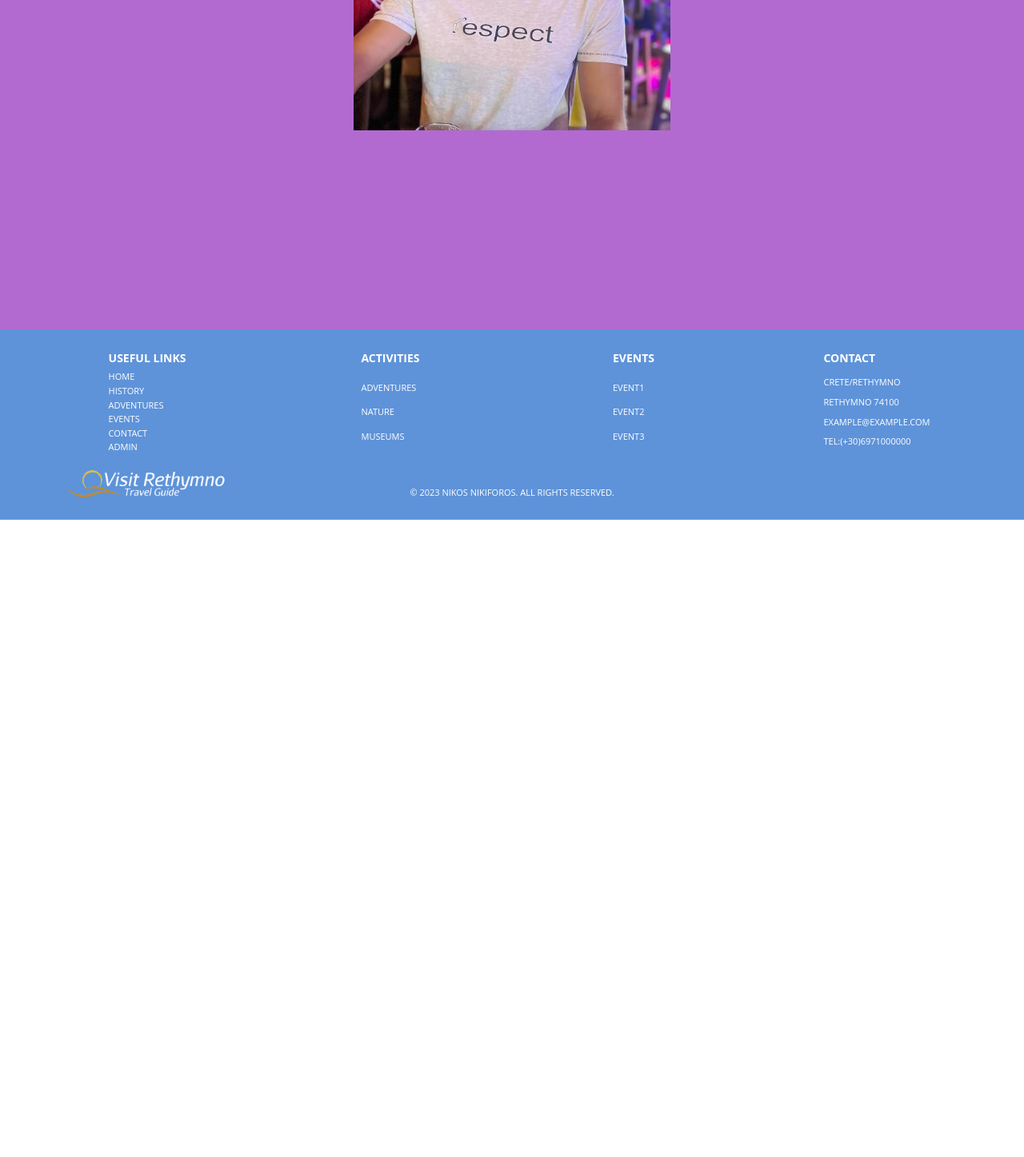
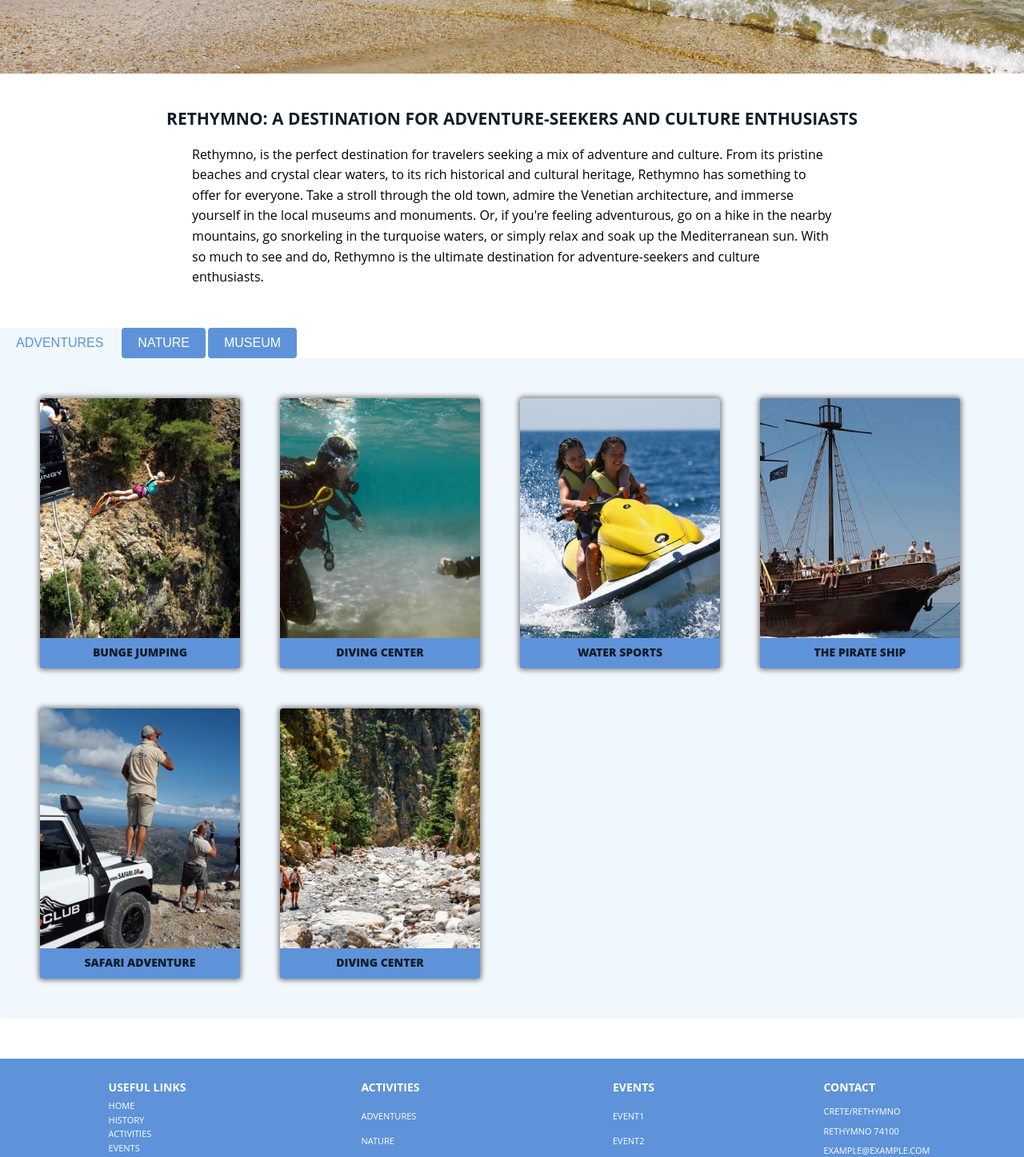
Before and after one commit to nNikiforos/visit-rethymno, a Vue app: page /activities in a window 1280 px wide. Shown: the part 440-1887 px from the top of the page at 80% size. Before the commit the page ends 1090 px from the top, so only its background shows below. Built offline with nearby package versions, Linux system fonts and the light colour scheme.

Commit message:
activitiespage added content for each button

```diff
--- a/src/assets/Data/topLocationsContent.json
+++ b/src/assets/Data/topLocationsContent.json
@@ -3,32 +3,32 @@
     {
       "image": "/img/home/toplocations/arkadi.jpg",
       "title": "Arkadi",
-      "info": "blablablabla"
+      "info": " The Arkadi Monastery is an Eastern Orthodox monastery, situated on a fertile plateau 23 km to the southeast of Rethymnon."
     },
     {
       "image": "/img/home/toplocations/foinikodasos.jpg",
       "title": "Palm Forest",
-      "info": "blablablabla"
+      "info": " Preveli Beach, Finikodasos is a beach located in the  municipality of Agios Vasilios in the Rethymno"
     },
     {
       "image": "/img/home/toplocations/fortezza.jpg",
       "title": "Fortezza Castle",
-      "info": "blablablabla"
+      "info": "The Fortezza is the citadel of the city of Rethymno in Crete,Greece. It was built by the Venetians in the 16th century."
     },
     {
       "image": "/img/home/toplocations/kourtaliotiko.jpg",
       "title": "Kourtaliotiko Gorge",
-      "info": "blablablabla"
+      "info": " Kourtaliotiko, is on the southern side of the western part of the island of Rethymno. It is situated where the Kourtaliotiko River flows southwards between the mountains of Kouroupa and  Xiron."
     },
     {
       "image": "/img/home/toplocations/oldtown.jpg",
       "title": "The Old Town",
-      "info": "blablablabla"
+      "info": "  The old town in Rethymno it is located in the heart of today's Rethymno and combines the oriental appearance of the Ottoman Empire with the Western architectural style of the Renaissance."
     },
     {
       "image": "/img/home/toplocations/triopetra.jpg",
       "title": "Triopetra Beach",
-      "info": "blablablabla"
+      "info": "Triopetrabeach owes its name to the three imposing rocks found in its waters. It is located 52 km south of Rethymno town and 13     km north of Akoumia village."
     }
   ]
 }
--- /dev/null
+++ b/src/assets/PageStyles/activitiespage.scss
@@ -0,0 +1,82 @@
+.activities {
+  &__mainimg {
+    height: 60vh;
+    img {
+      width: 100%;
+      height: 100%;
+      object-fit: cover;
+      background-position: center;
+    }
+  }
+
+  &__main-intro {
+    max-width: 800px;
+    margin: 0 auto;
+    font-size: $font-medium;
+  }
+
+  &__section {
+    padding-top: 5rem;
+    padding-bottom: 5rem;
+
+    &-tabs {
+      display: flex;
+      gap: 3px;
+    }
+
+    &-contents {
+      border-radius: 0 3px 3px 3px;
+      background-color: $color-primary-light;
+
+      &-content {
+        padding: 5rem;
+        display: flex;
+        flex-wrap: wrap;
+        gap: 5rem;
+        font-size: $font-medium;
+      }
+    }
+  }
+}
+
+// change button color when is active
+.activetab {
+  background-color: $color-primary-light;
+  color: $color-primary;
+
+  border-bottom: 0;
+  border-radius: 3px 3px 0 0;
+
+  &:hover {
+    background-color: $color-primary-light;
+    color: $color-primary;
+    box-shadow: none;
+  }
+}
+
+//style for boxes
+.activity-box {
+  box-shadow: 0 0 6px 2px grey;
+  border-radius: 4px;
+  text-align: center;
+  transition: transform 0.3s ease-in-out;
+  width: 25rem;
+  background-color: $color-primary;
+
+  img {
+    width: 100%;
+    height: 30rem;
+    border-radius: 4px 4px 0 0;
+    object-fit: cover;
+  }
+
+  h3 {
+    margin: 0;
+    padding-bottom: 8px;
+  }
+
+  &:hover {
+    transform: scale(1.02);
+    cursor: pointer;
+  }
+}
--- a/src/assets/global.scss
+++ b/src/assets/global.scss
@@ -125,14 +125,29 @@ body {
 
 /* Track on hover */
 ::-webkit-scrollbar-track:hover {
-  background-color: $color-grey-light-1; /* Set the color of the scrollbar track when hovering */
+  background-color: $color-grey-light-1;
 }
 
 //buttons
+.custom-btn {
+  background-color: $color-primary;
+  color: white;
+  border: none;
+  border-radius: 4px;
+  padding: 10px 20px;
+  cursor: pointer;
+  font-size: 16px;
+  transition: background-color 0.3s, box-shadow 0.3s;
+
+  &:hover {
+    background-color: darken($color-primary, 10%);
+    box-shadow: 0 4px 6px rgba(0, 0, 0, 0.29);
+  }
+}
 .submit-btn {
   background-color: $color-primary;
   color: white;
-  padding: 15px;
+  padding: 10px;
   border: none;
   border-radius: 3px;
   cursor: pointer;
--- a/src/components/HomePageSlots/HistorySlot.vue
+++ b/src/components/HomePageSlots/HistorySlot.vue
@@ -39,7 +39,7 @@
   }
   .clipcontainer {
     position: relative;
-    height: 50rem;
+    height: 45rem;
 
     margin: 0 auto;
     transition: all 1s ease-in;
@@ -66,12 +66,12 @@
       }
 
       &:nth-child(1) {
-        clip-path: polygon(10% 0, 39.5% 0, 29.5% 100%, 0% 100%);
+        clip-path: polygon(10% 0, 38% 0, 28% 100%, 0% 100%);
         z-index: 1;
       }
 
       &:nth-child(2) {
-        clip-path: polygon(40% 0, 70.5% 0, 60.5% 100%, 30% 100%);
+        clip-path: polygon(40% 0, 69% 0, 59% 100%, 30% 100%);
         z-index: 1;
       }
 
--- a/src/components/HomePageSlots/TopLocationsSlot.vue
+++ b/src/components/HomePageSlots/TopLocationsSlot.vue
@@ -4,11 +4,11 @@
       <h3 class="title">Top locations</h3>
       <!-- SLIDER -->
       <div class="slider">
-        <div class="slider__arrows-left">
+        <div class="slider__arrows-left" @click="prevLocations">
           <i class="fa-solid fa-chevron-left"></i>
         </div>
         <div
-          v-for="(location, index) in topLocations"
+          v-for="(location, index) in displayedLocations"
           :key="index"
           class="slider__slide"
         >
@@ -16,7 +16,7 @@
           <h3 class="slider__slide-title">{{ location.title }}</h3>
           <p class="slider__slide-info">{{ location.info }}</p>
         </div>
-        <div class="slider__arrows-right">
+        <div class="slider__arrows-right" @click="nextLocations">
           <i class="fa-solid fa-chevron-right"></i>
         </div>
       </div>
@@ -25,14 +25,32 @@
 </template>
 
 <script>
-import { ref } from "vue";
+import { ref, computed } from "vue";
 import data from "../../assets/Data/topLocationsContent.json";
 
 export default {
   setup() {
     const topLocations = ref(data.topLocations);
+    const currentIndex = ref(0);
 
-    return { topLocations };
+    const displayedLocations = computed(() => {
+      const start = currentIndex.value;
+      const end = start + 3;
+      return topLocations.value.slice(start, end);
+    });
+
+    const nextLocations = () => {
+      const lastIndex = topLocations.value.length - 1;
+      currentIndex.value = (currentIndex.value + 3) % (lastIndex + 1);
+    };
+
+    const prevLocations = () => {
+      const lastIndex = topLocations.value.length - 1;
+      currentIndex.value =
+        (currentIndex.value - 3 + (lastIndex + 1)) % (lastIndex + 1);
+    };
+
+    return { displayedLocations, nextLocations, prevLocations };
   },
 };
 </script>
@@ -44,6 +62,7 @@ export default {
 .slider {
   display: flex;
   align-items: center;
+  justify-content: space-evenly;
 
   &__arrows-left,
   &__arrows-right {
@@ -74,7 +93,6 @@ export default {
   &__slides {
     margin: 0 2.5rem;
     display: flex;
-    gap: 25px;
   }
 
   &__slide {
@@ -87,7 +105,7 @@ export default {
 
     img {
       width: 100%;
-      height: 20rem;
+      height: 25rem;
       border-radius: 10px 10px 0 0;
       object-fit: cover;
     }
@@ -95,7 +113,7 @@ export default {
     &-title,
     &-info {
       font-size: $font-medium;
-      padding: 1rem;
+      padding: 0.5rem;
       text-align: center;
     }
   }
--- a/src/links.js
+++ b/src/links.js
@@ -1,7 +1,7 @@
 export default [
   { name: "Home", link: "/" },
   { name: "History", link: "/history" },
-  { name: "Adventures", link: "/adventures" },
+  { name: "Activities", link: "/activities" },
   { name: "Events", link: "/events" },
   { name: "Contact", link: "/contact" },
   { name: "Admin", link: "/formData" },
--- a/src/router.js
+++ b/src/router.js
@@ -2,7 +2,7 @@ import { createRouter, createWebHistory } from "vue-router";
 
 import HomePage from "./views/HomePage.vue";
 import HistoryPage from "./views/HistoryPage.vue";
-import AdventuresPage from "./views/AdventuresPage.vue";
+import ActivitiesPage from "./views/ActivitiesPage.vue";
 import EventsPage from "./views/EventsPage.vue";
 import ContactPage from "./views/ContactPage.vue";
 import NotFound from "./views/NotFound.vue";
@@ -12,7 +12,7 @@ const router = createRouter({
   history: createWebHistory(),
   routes: [
     { path: "/", component: HomePage },
-    { path: "/adventures", component: AdventuresPage },
+    { path: "/activities", component: ActivitiesPage },
     { path: "/events", component: EventsPage },
     { path: "/history", component: HistoryPage },
     { path: "/contact", component: ContactPage },
--- /dev/null
+++ b/src/views/ActivitiesPage.vue
@@ -0,0 +1,191 @@
+<template>
+  <div class="activities">
+    <div class="activities__mainimg">
+      <img
+        :src="currentBackground"
+        alt="current activity"
+        class="activites__mainimg-adventure"
+      />
+    </div>
+    <div class="activities__main-title title">
+      <h2>
+        Rethymno: A Destination for Adventure-Seekers and Culture Enthusiasts
+      </h2>
+    </div>
+    <div class="activities__main-intro">
+      <p>
+        Rethymno, is the perfect destination for travelers seeking a mix of
+        adventure and culture. From its pristine beaches and crystal clear
+        waters, to its rich historical and cultural heritage, Rethymno has
+        something to offer for everyone. Take a stroll through the old town,
+        admire the Venetian architecture, and immerse yourself in the local
+        museums and monuments. Or, if you're feeling adventurous, go on a hike
+        in the nearby mountains, go snorkeling in the turquoise waters, or
+        simply relax and soak up the Mediterranean sun. With so much to see and
+        do, Rethymno is the ultimate destination for adventure-seekers and
+        culture enthusiasts.
+      </p>
+    </div>
+    <div class="activities__section containerbg">
+      <div class="activities__section-tabs">
+        <button
+          :class="{
+            'custom-btn': true,
+            activetab: currentBackground === '/img/activities/adventure.jpg',
+          }"
+          @click="
+            changeBackground('/img/activities/adventure.jpg', 'adventure')
+          "
+        >
+          ADVENTURES
+        </button>
+        <button
+          :class="{
+            'custom-btn': true,
+            activetab: currentBackground === '/img/activities/nature.jpg',
+          }"
+          @click="changeBackground('/img/activities/nature.jpg', 'nature')"
+        >
+          NATURE
+        </button>
+        <button
+          :class="{
+            'custom-btn': true,
+            activetab: currentBackground === '/img/activities/museum.jpg',
+          }"
+          @click="changeBackground('/img/activities/museum.jpg', 'museum')"
+        >
+          MUSEUM
+        </button>
+      </div>
+      <!-- TABS WITH CONTENT -->
+      <div class="activities__section-contents">
+        <!-- Adventures tab -->
+        <div
+          class="activities__section-contents-content"
+          v-if="currentTab === 'adventure'"
+        >
+          <div class="activity-box">
+            <img
+              src="/img/activities/adventures/bungee.jpg"
+              alt="bunge jumping"
+            />
+            <h3 class="title">Bunge jumping</h3>
+          </div>
+          <div class="activity-box">
+            <img src="/img/activities/adventures/dive.jpg" alt="diving" />
+            <h3 class="title">diving center</h3>
+          </div>
+          <div class="activity-box">
+            <img
+              src="/img/activities/adventures/watersport.jpg"
+              alt="water sport"
+            />
+            <h3 class="title">Water sports</h3>
+          </div>
+          <div class="activity-box">
+            <img
+              src="/img/activities/adventures/pirates.jpg"
+              alt="pirte ship"
+            />
+            <h3 class="title">the pirate ship</h3>
+          </div>
+          <div class="activity-box">
+            <img
+              src="/img/activities/adventures/modal-safari2.jpg"
+              alt="safari"
+            />
+            <h3 class="title">safari adventure</h3>
+          </div>
+          <div class="activity-box">
+            <img
+              src="/img/activities/adventures/modal-samaria2.jpg"
+              alt="samaria"
+            />
+            <h3 class="title">diving center</h3>
+          </div>
+        </div>
+
+        <!-- Nature tab -->
+        <div
+          class="activities__section-contents-content"
+          v-if="currentTab === 'nature'"
+        >
+          <div class="activity-box">
+            <img src="/img/activities/nature/melidoni.jpg" alt="melidoni " />
+            <h3 class="title">melidoni cave</h3>
+          </div>
+          <div class="activity-box">
+            <img
+              src="/img/activities/nature/psiloritis.jpg"
+              alt="psiloritis "
+            />
+            <h3 class="title">psiloritis mountain</h3>
+          </div>
+          <div class="activity-box">
+            <img
+              src="/img/activities/nature/triopetra.jpg"
+              alt="triopetra sea"
+            />
+            <h3 class="title">triopetra sea</h3>
+          </div>
+          <div class="activity-box">
+            <img src="/img/activities/nature/preveli.jpg" alt="preveli " />
+            <h3 class="title">preveli</h3>
+          </div>
+        </div>
+
+        <!-- Museum tab -->
+        <div
+          class="activities__section-contents-content"
+          v-if="currentTab === 'museum'"
+        >
+          <div class="activity-box">
+            <img src="/img/activities/museums/arkadi.jpg" alt="arkadi " />
+            <h3 class="title">arkadi</h3>
+          </div>
+          <div class="activity-box">
+            <img src="/img/activities/museums/logia.jpg" alt="logia " />
+            <h3 class="title">logia museum</h3>
+          </div>
+          <div class="activity-box">
+            <img
+              src="/img/activities/museums/palentologiko.jpg"
+              alt="palentologiko "
+            />
+            <h3 class="title">palentologiko</h3>
+          </div>
+          <div class="activity-box">
+            <img src="/img/activities/museums/tehnon.jpg" alt="tehnon " />
+            <h3 class="title">tehnon</h3>
+          </div>
+          <div class="activity-box">
+            <img src="/img/activities/museums/military1.jpg" alt="military " />
+            <h3 class="title">military</h3>
+          </div>
+        </div>
+      </div>
+    </div>
+  </div>
+</template>
+
+<script>
+export default {
+  data() {
+    return {
+      currentBackground: "/img/activities/adventure.jpg",
+      currentTab: "adventure",
+    };
+  },
+  methods: {
+    changeBackground(imagePath, tab) {
+      this.currentBackground = imagePath;
+      this.currentTab = tab;
+    },
+  },
+};
+</script>
+
+<style lang="scss" scoped>
+@import "../assets/PageStyles/activitiespage.scss";
+</style>
--- a/src/views/AdventuresPage.vue
+++ /dev/null
@@ -1,12 +0,0 @@
-<template>
-  <div class="adventures">
-    <h3>Adventures</h3>
-  </div>
-</template>
-
-<style lang="scss" scoped>
-.adventures {
-  height: 100vh;
-  background-color: rgb(255, 0, 89);
-}
-</style>
```
